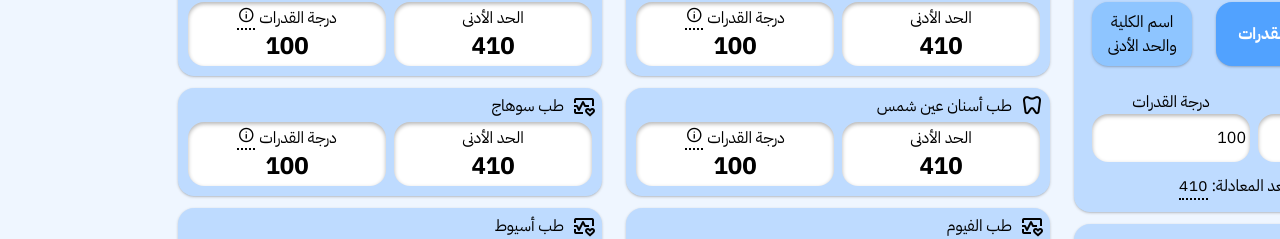
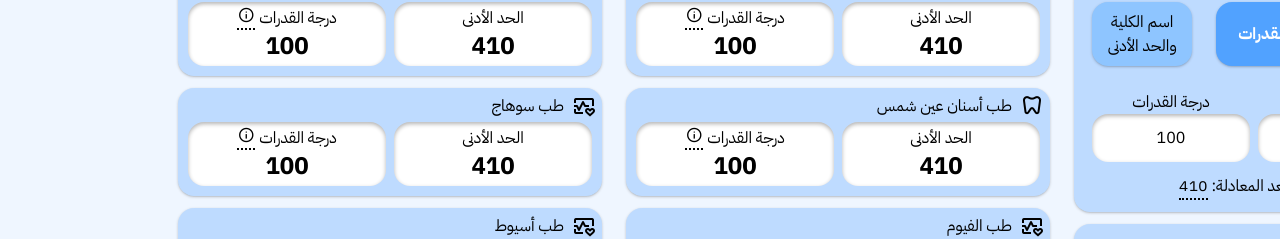
Before and after one commit to AbdullahMRiad/clean-tansik-v3, a React (Vite) app: page / in a window 1280 px wide. Shown: the part 272-511 px from the top of the page. Built offline with nearby package versions, Linux system fonts and the light colour scheme.

Commit message:
feat: Centered the text in the input boxes

```diff
--- a/src/style.tw.css
+++ b/src/style.tw.css
@@ -58,7 +58,7 @@
 }
 
 input {
-    @apply rounded-2xl border-blue-400 bg-white px-1 text-black shadow-none inset-shadow-sm/30 outline-0 transition-all focus-visible:shadow-md/30 focus-visible:inset-shadow-none dark:border-slate-700 dark:bg-black dark:text-white;
+    @apply rounded-2xl border-blue-400 bg-white px-1 text-center text-black shadow-none inset-shadow-sm/30 outline-0 transition-all focus-visible:shadow-md/30 focus-visible:inset-shadow-none dark:border-slate-700 dark:bg-black dark:text-white;
 }
 
 ::-webkit-inner-spin-button,
```
